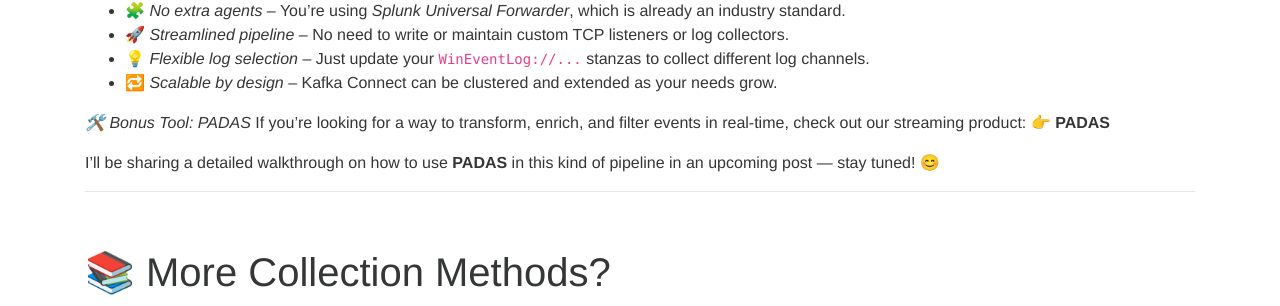
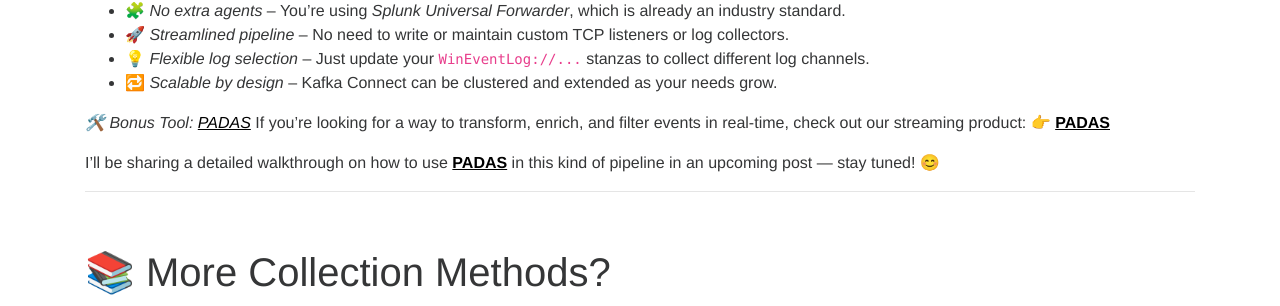
Before and after one commit to seynur/blog, a Jekyll site: the page built from _posts/2025-09-18-streaming-windows-events-to-kafka-with-s2s-connector.md, in a window 1280 px wide and 900 px high, scrolled down 8997 px. Shown: the part 146-452 px from the top of the window. Built offline with Jekyll 4.4.1, drawn with Linux system fonts in a browser that asks for light colours; nearby versions of some CDN libraries; part of the change alters nothing that is shown.

```diff
--- a/_posts/2025-09-18-streaming-windows-events-to-kafka-with-s2s-connector.md
+++ b/_posts/2025-09-18-streaming-windows-events-to-kafka-with-s2s-connector.md
@@ -426,11 +426,11 @@ These logs are delivered in **raw XML format**, which is typical for Windows Eve
 - 💡 *Flexible log selection* – Just update your `WinEventLog://...` stanzas to collect different log channels.
 - 🔁 *Scalable by design* – Kafka Connect can be clustered and extended as your needs grow.
 
-*🛠️ Bonus Tool: PADAS*
+*🛠️ Bonus Tool: [PADAS](padas.io)*
 If you’re looking for a way to transform, enrich, and filter events in real-time, check out our streaming product:
-👉 **PADAS**
+👉 [**PADAS**](padas.io)
 
-I’ll be sharing a detailed walkthrough on how to use **PADAS** in this kind of pipeline in an upcoming post — stay tuned! 😊
+I’ll be sharing a detailed walkthrough on how to use [**PADAS**](padas.io) in this kind of pipeline in an upcoming post — stay tuned! 😊
 
 ---
 
```
